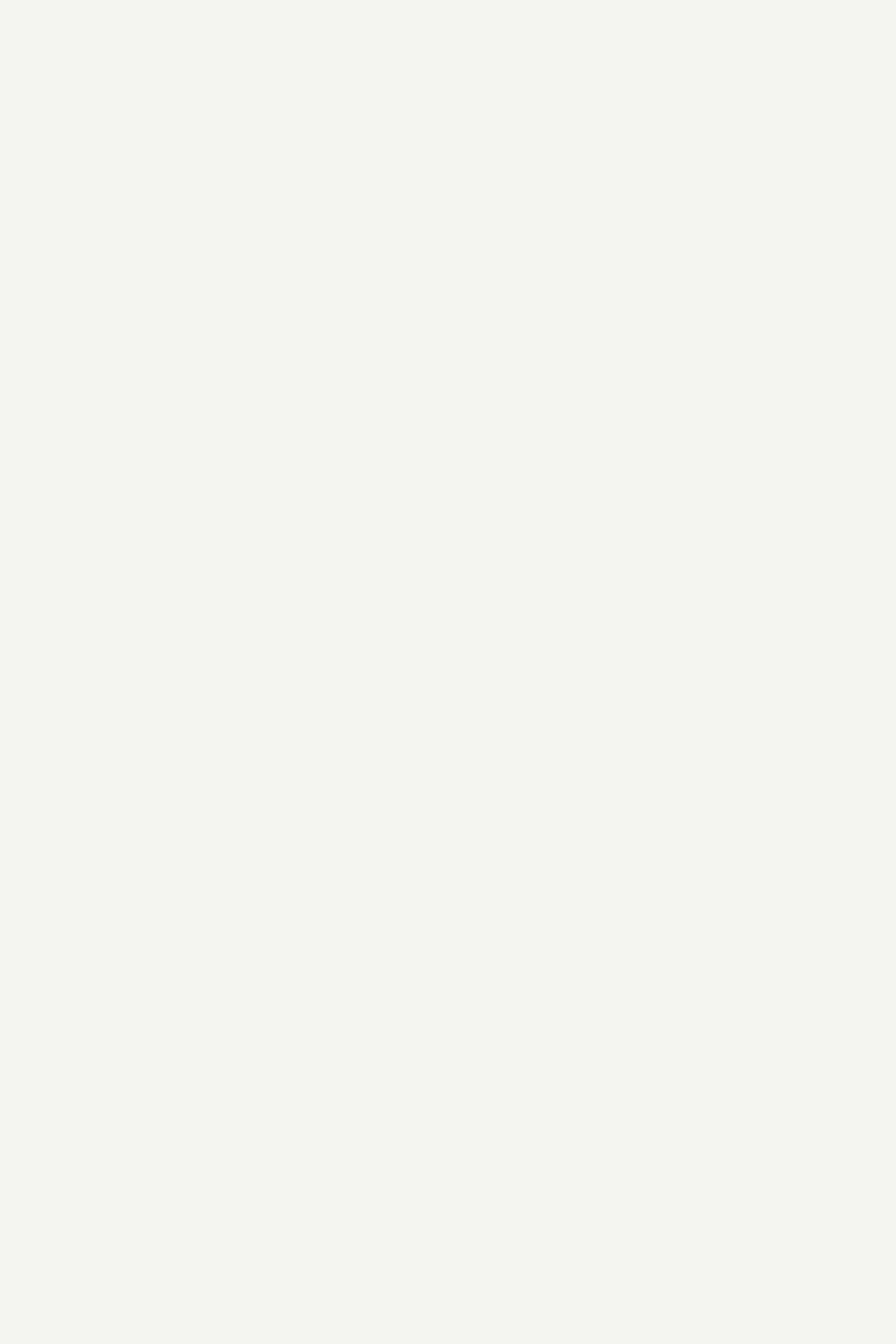
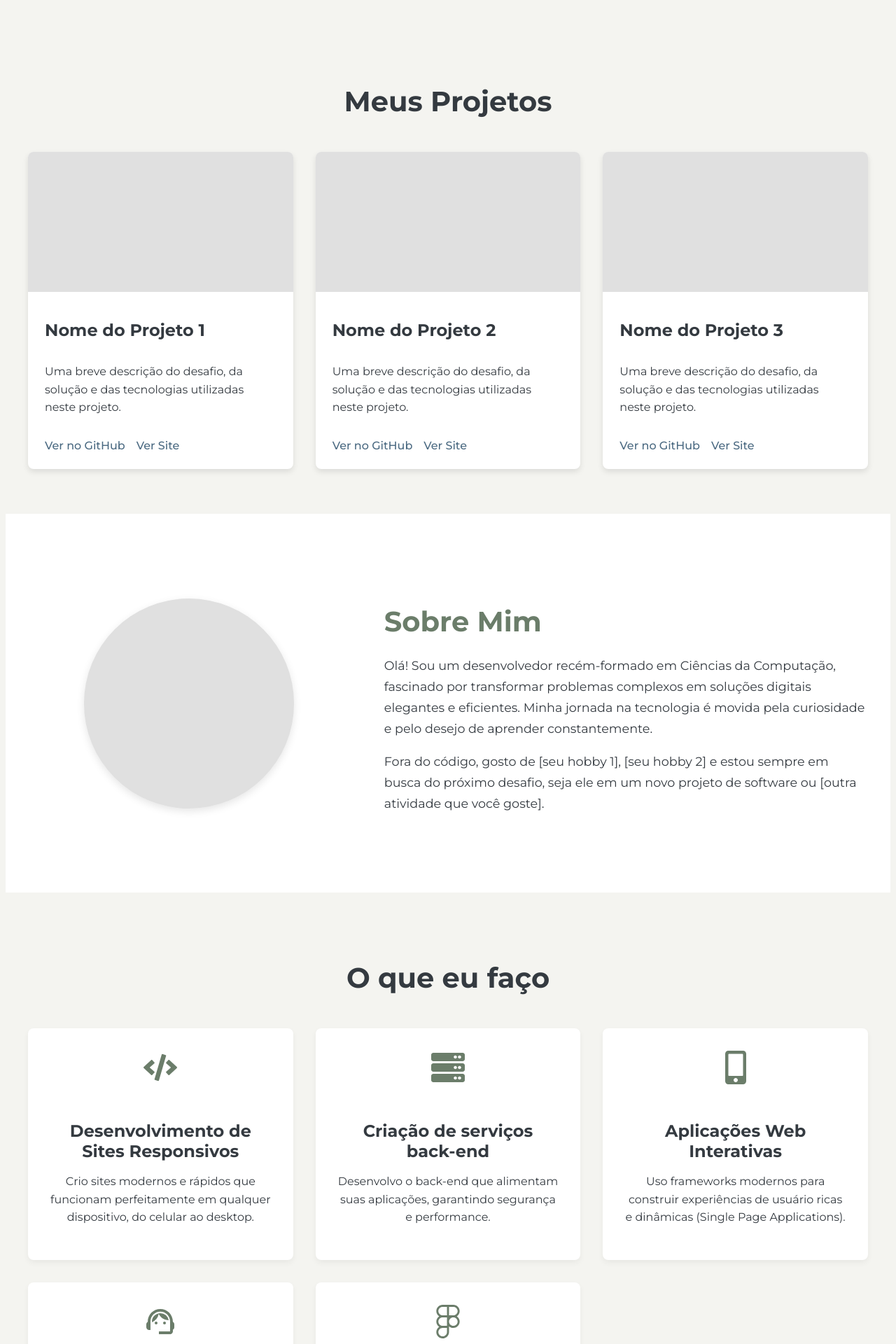
Before and after one commit to andreltlc/website, a Next.js app: page / in a window 1280 px wide. Shown: the part 900-2820 px from the top of the page at 70% size. Before the commit the page ends 931 px from the top, so only its background shows below. Built offline with nearby package versions, Linux system fonts and the light colour scheme.

Commit message:
Add About, Projects, and Services sections with corresponding styles and icons

```diff
--- /dev/null
+++ b/src/app/components/AboutSection.css
@@ -0,0 +1,39 @@
+/* app/components/AboutSection.css */
+.about-section {
+  display: flex;
+  align-items: center;
+  gap: 3rem;
+  padding: 6rem 2rem;
+  background-color: #ffffff; /* Fundo branco para contrastar com a seção de projetos */
+}
+
+.about-image-container {
+  flex-basis: 40%; /* A imagem ocupa 40% da largura */
+  display: flex;
+  justify-content: center;
+  align-items: center;
+}
+
+.about-image-placeholder {
+  width: 300px;
+  height: 300px;
+  background-color: #e0e0e0;
+  border-radius: 50%; /* Dica de Estilo: Deixa a imagem redonda! */
+  box-shadow: 0 4px 12px rgba(0, 0, 0, 0.1);
+}
+
+.about-text-container {
+  flex-basis: 60%; /* O texto ocupa 60% */
+}
+
+.about-text-container h2 {
+  font-size: 2.5rem;
+  margin-bottom: 1.5rem;
+  color: var(--verde-oliva-sutil); /* Usando nossa cor de identidade! */
+}
+
+.about-text-container p {
+  font-size: 1.1rem;
+  line-height: 1.7;
+  margin-bottom: 1rem;
+}
--- /dev/null
+++ b/src/app/components/AboutSection.jsx
@@ -0,0 +1,23 @@
+// app/components/AboutSection.jsx
+import './AboutSection.css';
+
+export default function AboutSection() {
+  return (
+    <section className="about-section">
+      <div className="about-image-container">
+        <div className="about-image-placeholder">
+          {/* Aqui entrará uma foto sua mais casual */}
+        </div>
+      </div>
+      <div className="about-text-container">
+        <h2>Sobre Mim</h2>
+        <p>
+          Olá! Sou um desenvolvedor recém-formado em Ciências da Computação, fascinado por transformar problemas complexos em soluções digitais elegantes e eficientes. Minha jornada na tecnologia é movida pela curiosidade e pelo desejo de aprender constantemente.
+        </p>
+        <p>
+          Fora do código, gosto de [seu hobby 1], [seu hobby 2] e estou sempre em busca do próximo desafio, seja ele em um novo projeto de software ou [outra atividade que você goste].
+        </p>
+      </div>
+    </section>
+  );
+}
--- /dev/null
+++ b/src/app/components/ProjectsSection.css
@@ -0,0 +1,56 @@
+.projects-section {
+  padding: 4rem 2rem;
+  text-align: center;
+}
+
+.projects-section h2 {
+  font-size: 2.5rem;
+  margin-bottom: 3rem;
+}
+
+.projects-grid {
+  display: grid;
+  /* Dica Pro: Isto cria colunas responsivas automaticamente! */
+  grid-template-columns: repeat(auto-fit, minmax(320px, 1fr));
+  gap: 2rem;
+  text-align: left;
+}
+
+.project-card {
+  background-color: #ffffff; /* Um branco puro para destacar do fundo */
+  border-radius: 8px;
+  box-shadow: 0 4px 8px rgba(0, 0, 0, 0.1);
+  overflow: hidden; /* Garante que a imagem não vaze das bordas arredondadas */
+  transition: transform 0.2s ease-in-out, box-shadow 0.2s ease-in-out;
+}
+
+.project-card:hover {
+  transform: translateY(-5px);
+  box-shadow: 0 8px 16px rgba(0, 0, 0, 0.15);
+}
+
+.project-image-placeholder {
+  height: 200px;
+  background-color: #e0e0e0; /* Um cinza claro para o placeholder da imagem */
+}
+
+.project-card h3 {
+  font-size: 1.5rem;
+  padding: 1rem 1.5rem 0.5rem 1.5rem;
+}
+
+.project-card p {
+  padding: 0 1.5rem 1rem 1.5rem;
+  line-height: 1.6;
+}
+
+.project-links {
+  padding: 0 1.5rem 1.5rem 1.5rem;
+}
+
+.project-links a {
+  color: var(--azul-aco); /* Nossa cor de destaque! */
+  text-decoration: none;
+  font-weight: 500;
+  margin-right: 1rem;
+}
--- /dev/null
+++ b/src/app/components/ProjectsSection.jsx
@@ -0,0 +1,44 @@
+// app/components/ProjectsSection.jsx
+import './projectsSection.css';
+
+export default function ProjectsSection() {
+  return (
+    <section className="projects-section">
+      <h2>Meus Projetos</h2>
+      <div className="projects-grid">
+        {/* Card de Projeto 1 */}
+        <div className="project-card">
+          <div className="project-image-placeholder"></div>
+          <h3>Nome do Projeto 1</h3>
+          <p>Uma breve descrição do desafio, da solução e das tecnologias utilizadas neste projeto.</p>
+          <div className="project-links">
+            <a href="#">Ver no GitHub</a>
+            <a href="#">Ver Site</a>
+          </div>
+        </div>
+
+        {/* Card de Projeto 2 */}
+        <div className="project-card">
+          <div className="project-image-placeholder"></div>
+          <h3>Nome do Projeto 2</h3>
+          <p>Uma breve descrição do desafio, da solução e das tecnologias utilizadas neste projeto.</p>
+          <div className="project-links">
+            <a href="#">Ver no GitHub</a>
+            <a href="#">Ver Site</a>
+          </div>
+        </div>
+
+        {/* Card de Projeto 3 */}
+        <div className="project-card">
+          <div className="project-image-placeholder"></div>
+          <h3>Nome do Projeto 3</h3>
+          <p>Uma breve descrição do desafio, da solução e das tecnologias utilizadas neste projeto.</p>
+          <div className="project-links">
+            <a href="#">Ver no GitHub</a>
+            <a href="#">Ver Site</a>
+          </div>
+        </div>
+      </div>
+    </section>
+  );
+}
--- /dev/null
+++ b/src/app/components/ServicesSection.css
@@ -0,0 +1,39 @@
+/* app/components/ServicesSection.css */
+.services-section {
+  padding: 4rem 2rem;
+  text-align: center;
+  background-color: var(--branco-casca-de-ovo); /* Voltando para a cor de fundo principal */
+}
+
+.services-section h2 {
+  font-size: 2.5rem;
+  margin-bottom: 3rem;
+}
+
+.services-grid {
+  display: grid;
+  grid-template-columns: repeat(auto-fit, minmax(300px, 1fr));
+  gap: 2rem;
+}
+
+.service-card {
+  padding: 2rem;
+  background-color: #ffffff;
+  border-radius: 8px;
+  box-shadow: 0 4px 8px rgba(0, 0, 0, 0.05);
+}
+
+.service-icon {
+  font-size: 3rem; /* Tamanho do ícone */
+  color: var(--verde-oliva-sutil); /* Nossa cor de identidade! */
+  margin-bottom: 1.5rem;
+}
+
+.service-card h3 {
+  font-size: 1.5rem;
+  margin-bottom: 1rem;
+}
+
+.service-card p {
+  line-height: 1.6;
+}
--- /dev/null
+++ b/src/app/components/ServicesSection.jsx
@@ -0,0 +1,48 @@
+// app/components/ServicesSection.jsx
+import './ServicesSection.css';
+// Importando ícones que vamos usar. 'Fa' é de Font Awesome.
+import { FaCode, FaServer, FaMobileAlt,FaFigma } from 'react-icons/fa';
+import { MdOutlineSupportAgent } from 'react-icons/md';
+
+export default function ServicesSection() {
+  return (
+    <section className="services-section">
+      <h2>O que eu faço</h2>
+      <div className="services-grid">
+        {/* Serviço 1 */}
+        <div className="service-card">
+          <FaCode className="service-icon" />
+          <h3>Desenvolvimento de Sites Responsivos</h3>
+          <p>Crio sites modernos e rápidos que funcionam perfeitamente em qualquer dispositivo, do celular ao desktop.</p>
+        </div>
+
+        {/* Serviço 2 */}
+        <div className="service-card">
+          <FaServer className="service-icon" />
+          <h3>Criação de serviços back-end</h3>
+          <p>Desenvolvo o back-end que alimentam suas aplicações, garantindo segurança e performance.</p>
+        </div>
+
+        {/* Serviço 3 */}
+        <div className="service-card">
+          <FaMobileAlt className="service-icon" />
+          <h3>Aplicações Web Interativas</h3>
+          <p>Uso frameworks modernos para construir experiências de usuário ricas e dinâmicas (Single Page Applications).</p>
+        </div>
+        {/* Serviço 4 */}
+        <div className="service-card">
+          <MdOutlineSupportAgent className="service-icon" />
+          <h3>Suporte de TI</h3>
+          <p>Ofereço suporte e consultoria virtual para diagnosticar e resolver seus desafios tecnológicos.</p>
+        </div>
+        {/* Serviço 5 */}
+        <div className="service-card">
+          <FaFigma className="service-icon" />
+          <h3>Prototipagem no figma</h3>
+          <p>Desenho interfaces (UI) intuitivas e modernas no Figma, focadas na melhor experiência do usuário (UX).</p>
+        </div>
+      </div>
+
+    </section>
+  );
+}
--- a/src/app/layout.js
+++ b/src/app/layout.js
@@ -1,5 +1,5 @@
 import { Geist, Geist_Mono } from "next/font/google";
-import Header from './components/header.jsx';
+import Header from './components/Header.jsx';
 import "./globals.css";
 
 const geistSans = Geist({
--- a/src/app/page.js
+++ b/src/app/page.js
@@ -1,11 +1,17 @@
 import Image from "next/image";
-import Hero from "./components/hero.jsx";
+import Hero from "./components/Hero.jsx";
+import ProjectsSection from './components/ProjectsSection.jsx';
+import AboutSection from './components/AboutSection.jsx';
+import ServicesSection from './components/ServicesSection.jsx';
 
 export default function Home() {
   return (
     <div className="grid grid-rows-[20px_1fr_20px] items-center justify-items-center min-h-screen p-8 pb-20 gap-16 sm:p-20 font-[family-name:var(--font-geist-sans)]">
       <main className="flex flex-col gap-[32px] row-start-2 items-center sm:items-start">
         <Hero />
+        <ProjectsSection />
+        <AboutSection />
+         <ServicesSection />
       </main>
 
     </div>
```
Also changed, not shown: package.json (+4 -3 lines), 1 other file (tests, documents, lock files or other folders).
